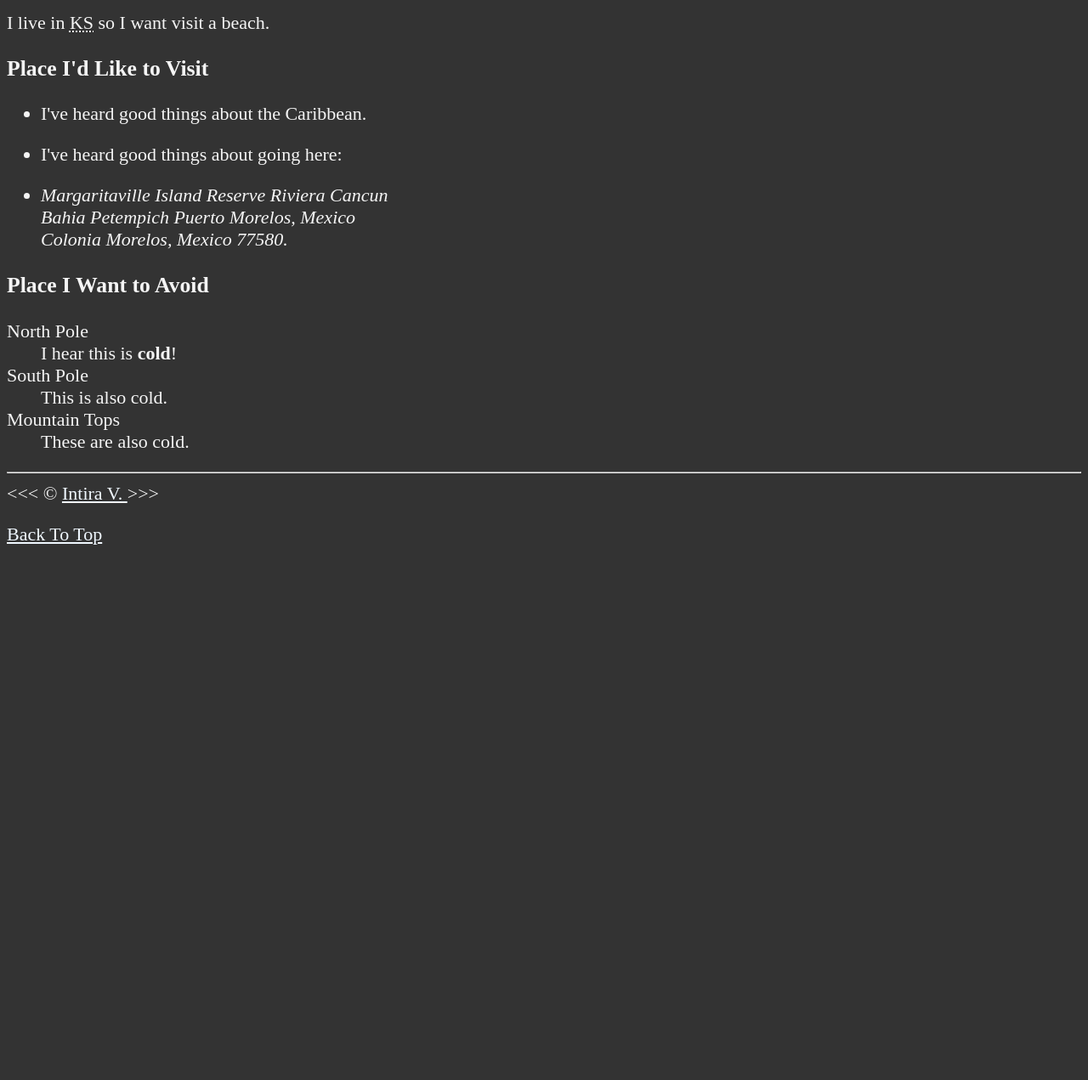
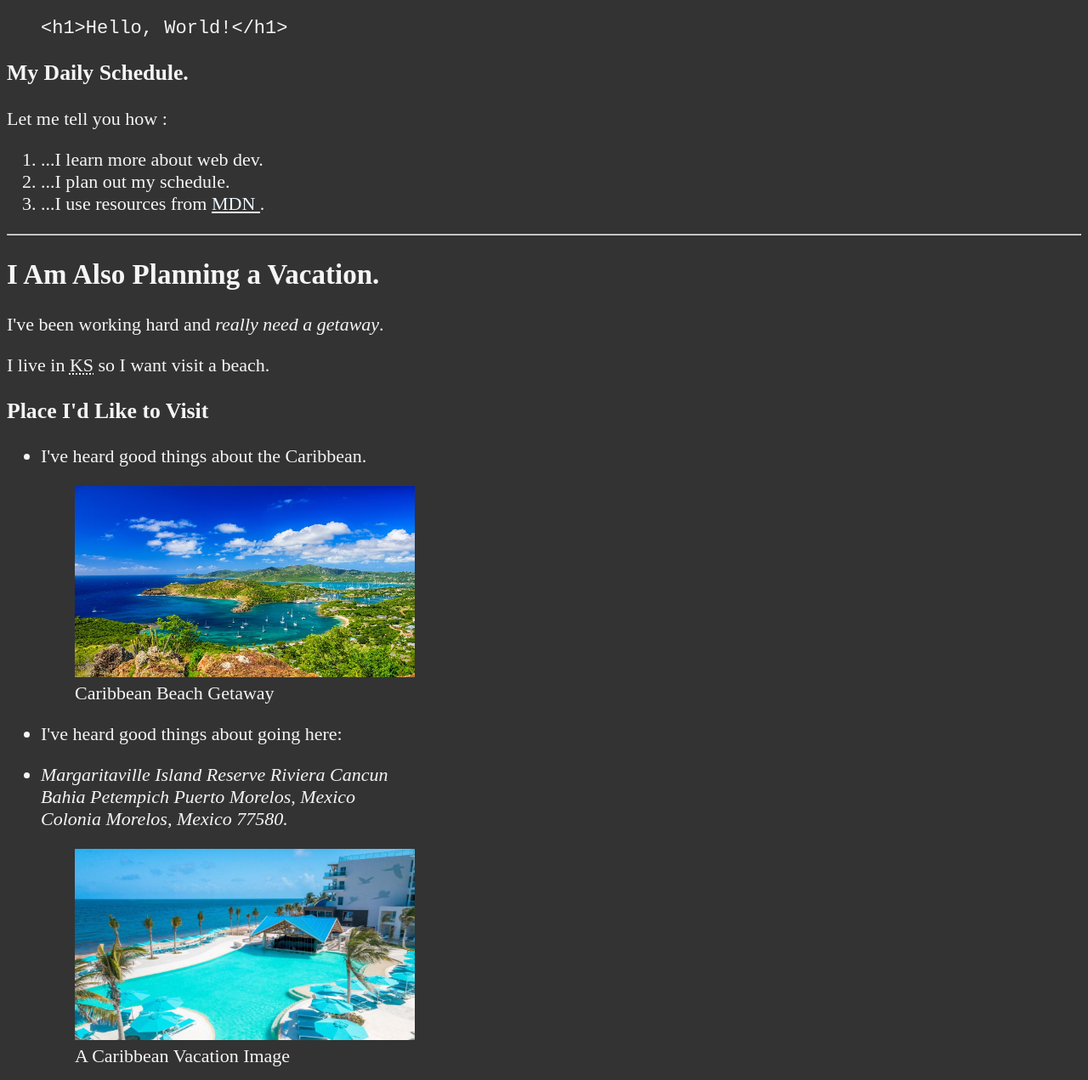
Before and after one commit to Intira-72/Learning-HTML, a plain HTML site: page 01_LESSON/index.html in a window 1280 px wide. Shown: the part 685-1956 px from the top of the page at 85% size. Before the commit the page ends 1349 px from the top, so only its background shows below. Drawn offline with Linux system fonts and the light colour scheme.

Commit message:
Add Images
- img tag
- figure tag
- figcaption tag

```diff
--- a/01_LESSON/index.html
+++ b/01_LESSON/index.html
@@ -28,6 +28,17 @@
     <section id="html">
         <h2>I'm Ready to Learn HTML.</h2>
         <p>This is my first web page.</p>
+        <figure>
+            <img src="images/html5.png" alt="html5-logo" width="300" height="300" title="i'm learning HTML5.">
+            <figcaption>
+                An Example of HTML5 Code
+            </figcaption>
+            <p>
+                <code>
+                    &lt;h1&gt;Hello, World!&lt;/h1&gt;
+                </code>
+            </p>
+        </figure>
 
         <h3>My Daily Schedule.</h3>
         <p>Let me tell you how :</p>
@@ -51,7 +62,15 @@
 
         <h3>Place I'd Like to Visit</h3>
         <ul>
-            <li><p>I've heard good things about the Caribbean.</p></li>
+            <li>
+                <p>I've heard good things about the Caribbean.</p>
+                <figure>
+                    <img src="images/caribbean.jpg" alt="Caribbean Beach" title="I want to visit a Caribbean beach." width="400" height="225" loading="lazy">
+                    <figcaption>
+                        Caribbean Beach Getaway
+                    </figcaption>
+                </figure>
+            </li>
             <li><p>I've heard good things about going here:</p></li>
             <li>
                 <address>
@@ -59,6 +78,12 @@
                     Bahia Petempich Puerto Morelos, Mexico<br>
                     Colonia Morelos, Mexico 77580.
                 </address>
+                <figure>
+                    <img src="images/margaritaville.jpg" alt="Cancun Vacation" title="It's 5 o'Clock Somewhere!" width="400" height="225" loading="lazy">
+                    <figcaption>
+                        A Caribbean Vacation Image
+                    </figcaption>
+                </figure>
             </li>
         </ul>
         <!-- TODO: Add more places -->
```
Also changed, not shown: 01_LESSON/about.html (+1 -1 lines), 01_LESSON/images/caribbean.jpg (added), 01_LESSON/images/html5.png (renamed from 01_LESSON/html5.png), 01_LESSON/images/margaritaville.jpg (added), 01_LESSON/images/vacation.jpg (added).
